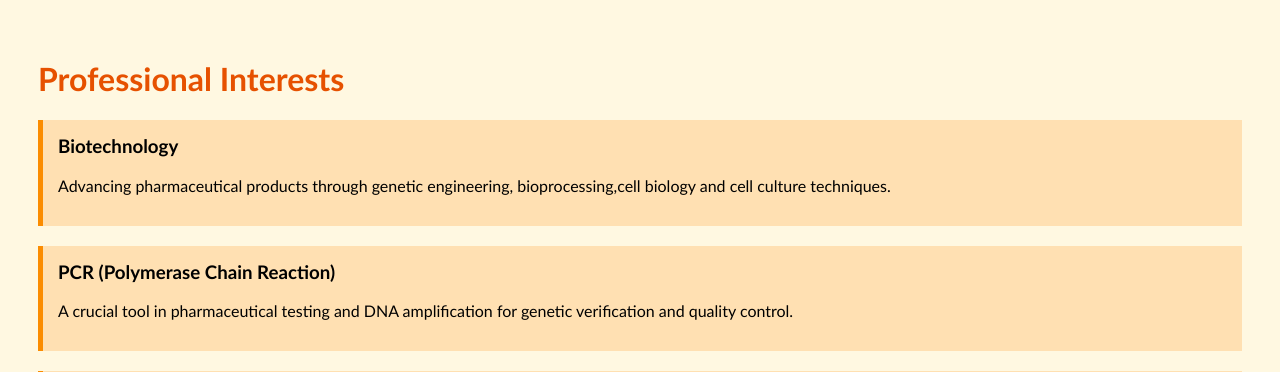
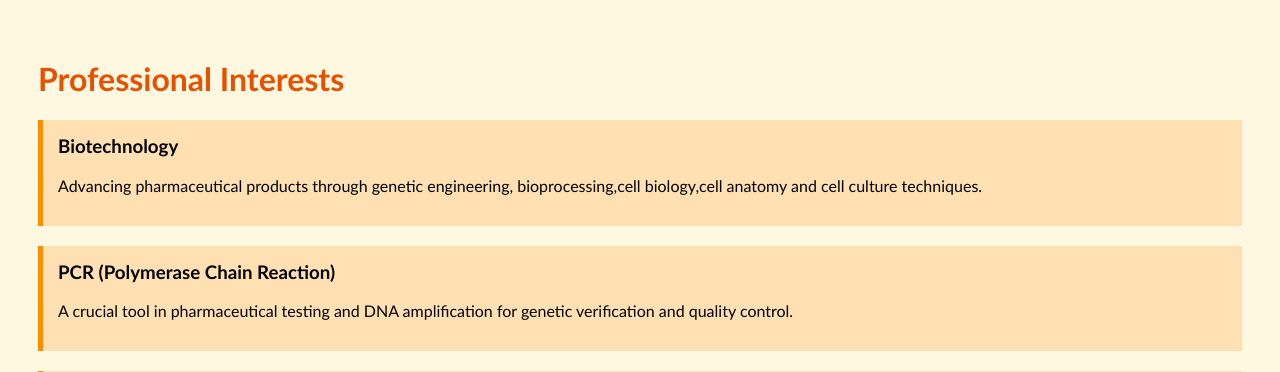
Before and after one commit to Mortuza930/My-profile, a Django app: page /interest/ in a window 1280 px wide. Shown: the top 372 px of the page. Run offline with Django 5.2, Linux system fonts and the light colour scheme.

Commit message:
Update interest.html
adding more

```diff
--- a/mortuza/templates/mortuza/interest.html
+++ b/mortuza/templates/mortuza/interest.html
@@ -27,7 +27,7 @@
 
     <div class="interest">
         <h3>Biotechnology</h3>
-        <p>Advancing pharmaceutical products through genetic engineering, bioprocessing,cell biology and cell culture techniques.</p>
+        <p>Advancing pharmaceutical products through genetic engineering, bioprocessing,cell biology,cell anatomy and cell culture techniques.</p>
     </div>
 
     <div class="interest">
```
